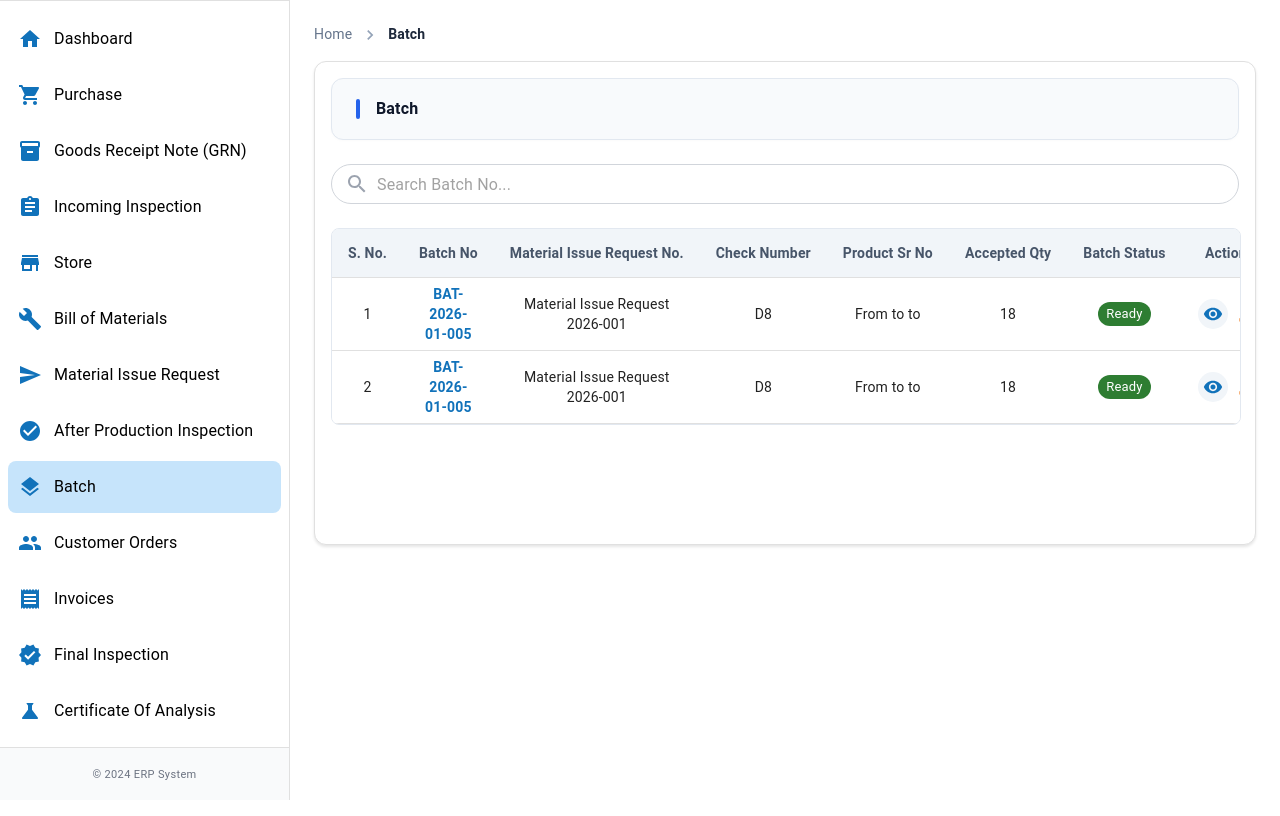
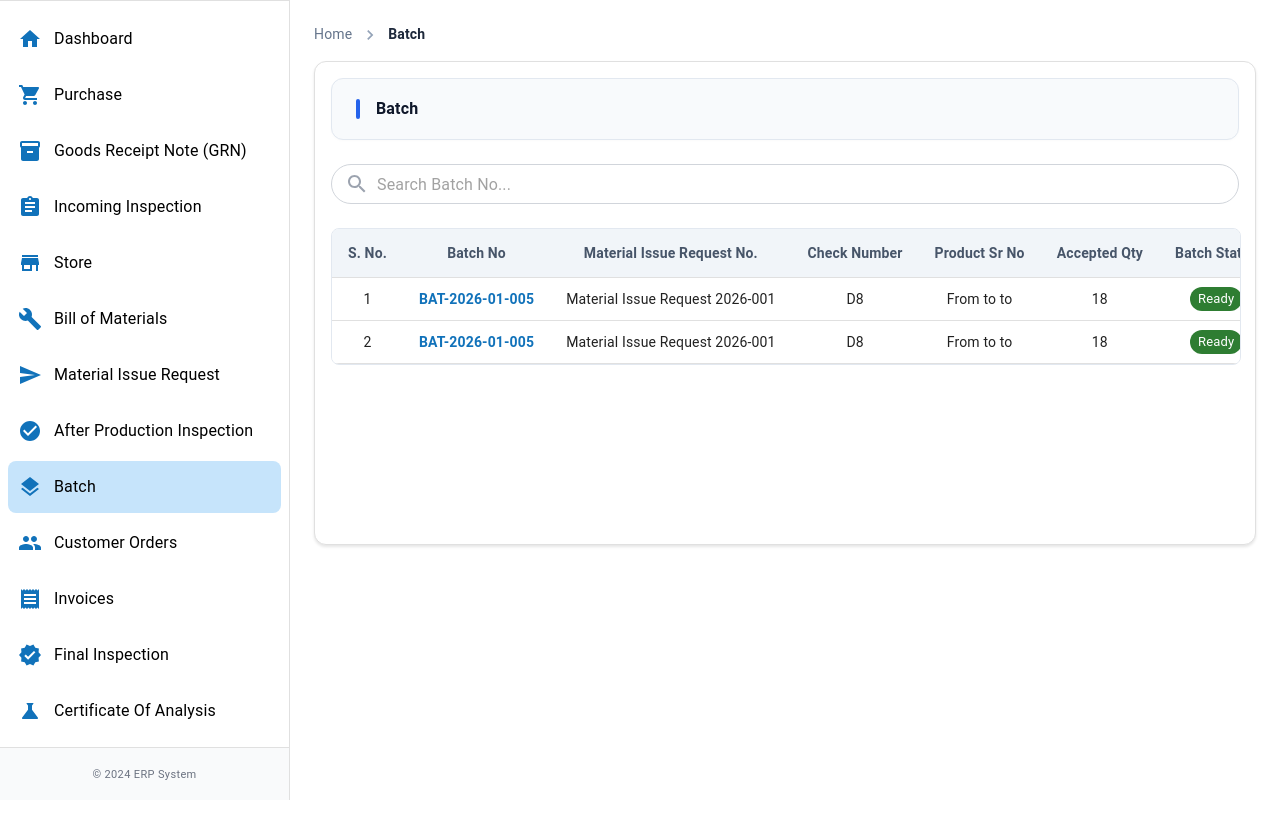
Before and after one commit to yashuu6686/ERP-1.0, a Next.js app: page /batch in a window 1280 px wide. Shown: the top 816 px of the page. Built offline with nearby package versions, Linux system fonts and the light colour scheme.

Commit message:
add whitespce no wrape

```diff
--- a/src/components/GlobalTable.js
+++ b/src/components/GlobalTable.js
@@ -38,7 +38,7 @@ const GlobalTable = ({ columns, data, onRowClick }) => {
                     backgroundColor: "#94a3b8",
                 },
                 scrollbarWidth: "thin",
-                scrollbarColor: "transparent transparent",
+                scrollbarColor: "#94a3b8 transparent",
                 "&:hover": {
                     scrollbarColor: "#94a3b8 transparent",
                 },
@@ -78,7 +78,7 @@ const GlobalTable = ({ columns, data, onRowClick }) => {
                                 }}
                             >
                                 {columns.map((col, colIndex) => (
-                                    <TableCell key={colIndex} align={col.align || "left"}>
+                                    <TableCell sx={{whiteSpace: "nowrap",}} key={colIndex} align={col.align || "left"}>
                                         {col.render
                                             ? col.render(row, rowIndex)
                                             : row[col.accessor] || "-"}
```
